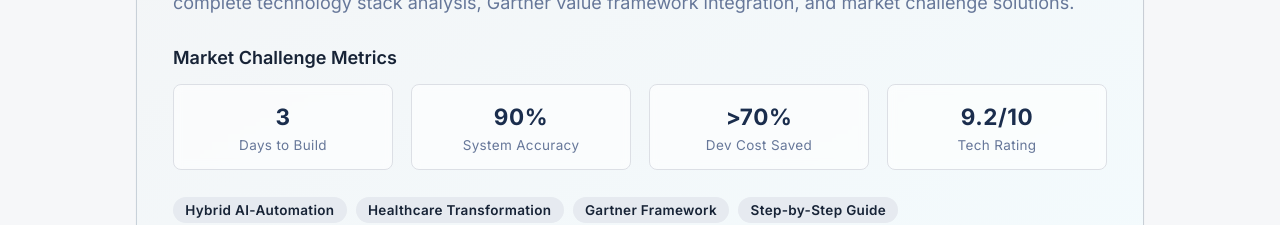
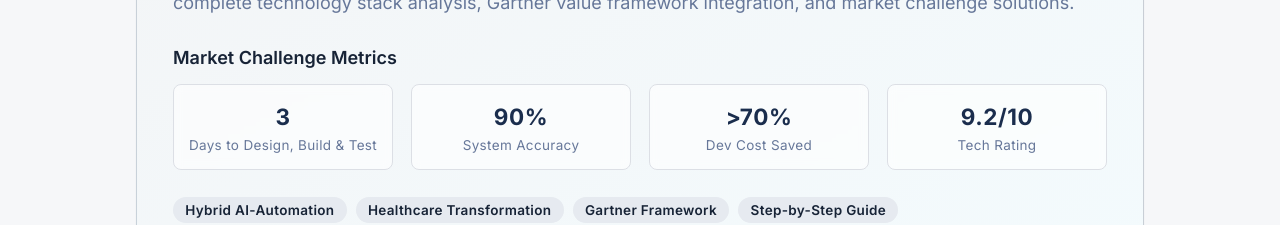
Before and after one commit to girisa99/saidas-ai-playground, a React (Vite) app: page /case-studies in a window 1280 px wide. Shown: the part 1140-1365 px from the top of the page. Built offline with nearby package versions, Linux system fonts and the light colour scheme; the HTML template or start-up script is replaced by a standard one.

Commit message:
Update case study metrics

```diff
--- a/src/pages/CaseStudies.tsx
+++ b/src/pages/CaseStudies.tsx
@@ -174,7 +174,7 @@ const CaseStudies = () => {
                       <div className="grid grid-cols-2 md:grid-cols-4 gap-4">
                         <div className="text-center p-3 bg-white/60 backdrop-blur-sm rounded-lg border">
                           <div className="text-xl font-bold text-genie-primary">3</div>
-                          <div className="text-xs text-muted-foreground">Days to Build</div>
+                          <div className="text-xs text-muted-foreground">Days to Design, Build & Test</div>
                         </div>
                         <div className="text-center p-3 bg-white/60 backdrop-blur-sm rounded-lg border">
                           <div className="text-xl font-bold text-genie-primary">90%</div>
```
